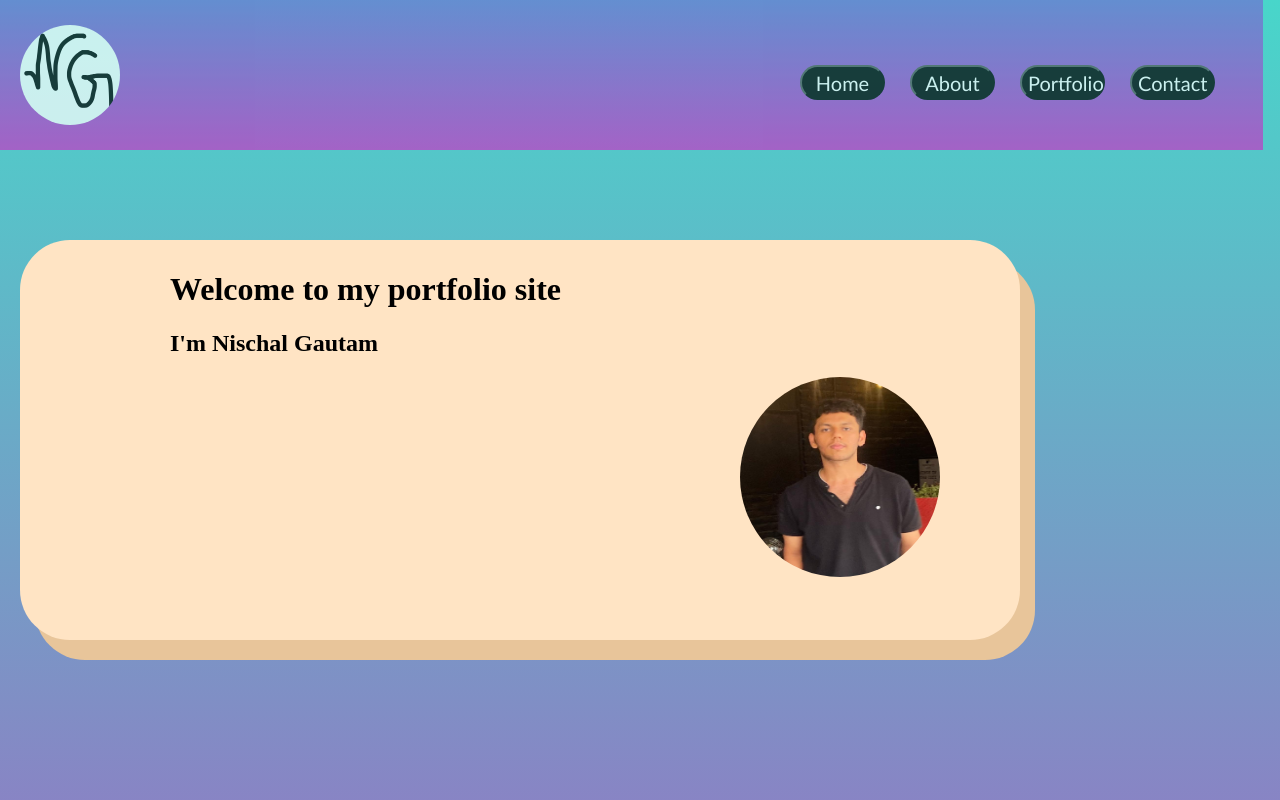
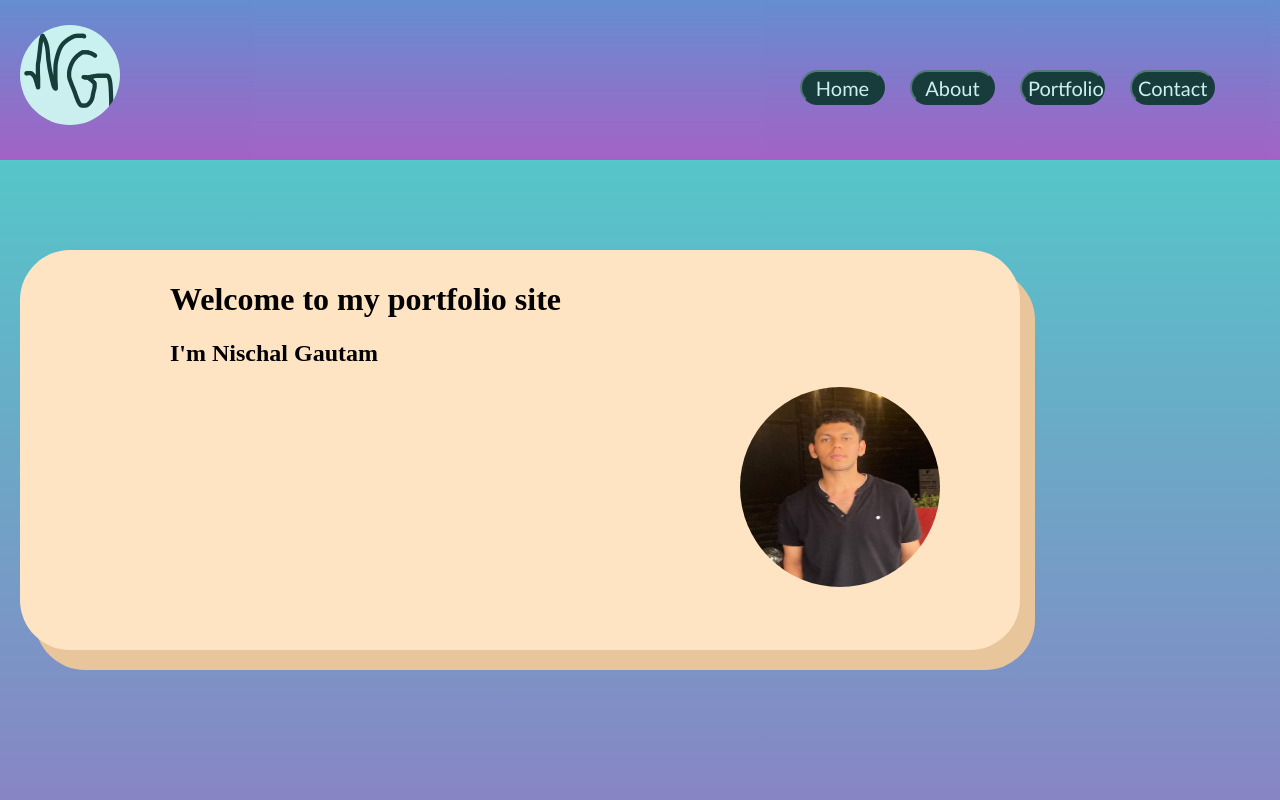
Before and after one commit to c-o-d-e-y-o-d-a/linkBundle, a plain HTML site: page index.html in a window 1280 px wide. Shown: the top 800 px of the page. Drawn offline with Linux system fonts and the light colour scheme.

Commit message:
fixed something

```diff
--- a/lb.css
+++ b/lb.css
@@ -36,8 +36,8 @@ text-decoration: none;}
 
 .headr{
     background: linear-gradient(rgb(112, 112, 211),rgb(197, 56, 197));
-    width: 1263px;
-    height: 150px;
+    width: 100%;
+    height: 20dvh;
     margin: 0px;
     padding: 0px;
     position: static;
```
